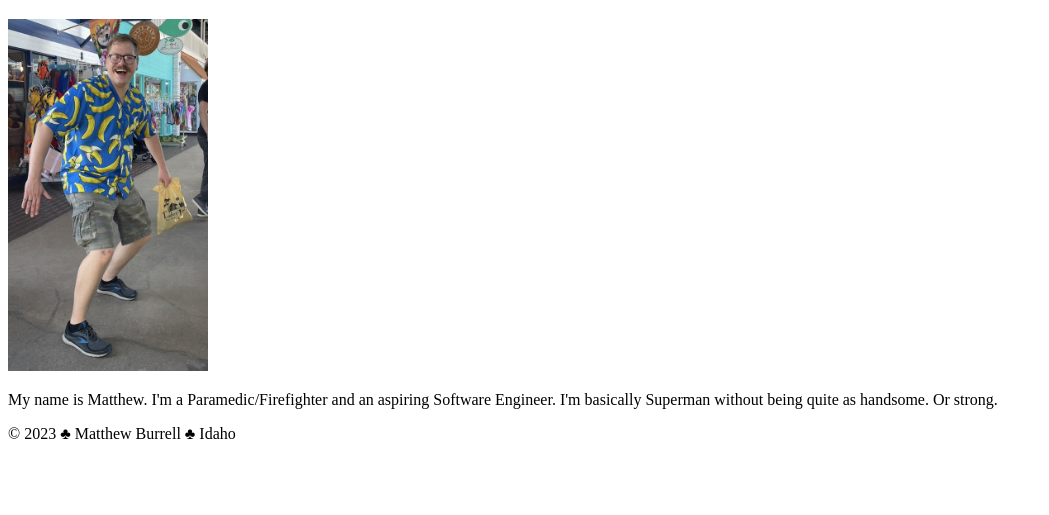
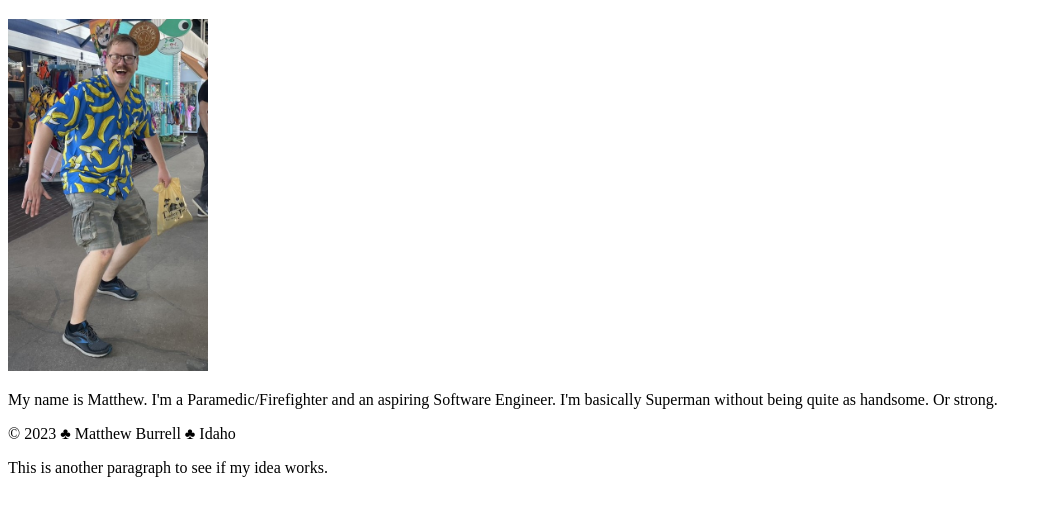
Before and after one commit to MatthewBurrell-92/wdd130, a plain HTML site: page text.html in a window 1280 px wide. Shown: the part 87-602 px from the top of the page, without its empty margins (0-1049 px from the left). Drawn offline with Linux system fonts and the light colour scheme.

Commit message:
I added a paragraph

```diff
--- a/text.html
+++ b/text.html
@@ -21,6 +21,7 @@
     </main>
     <footer>
         <p>&copy; 2023 &clubs; Matthew Burrell &clubs; Idaho</p>
+        <p>This is another paragraph to see if my idea works.</p>
     </footer>
   </body>
 </html>
```
